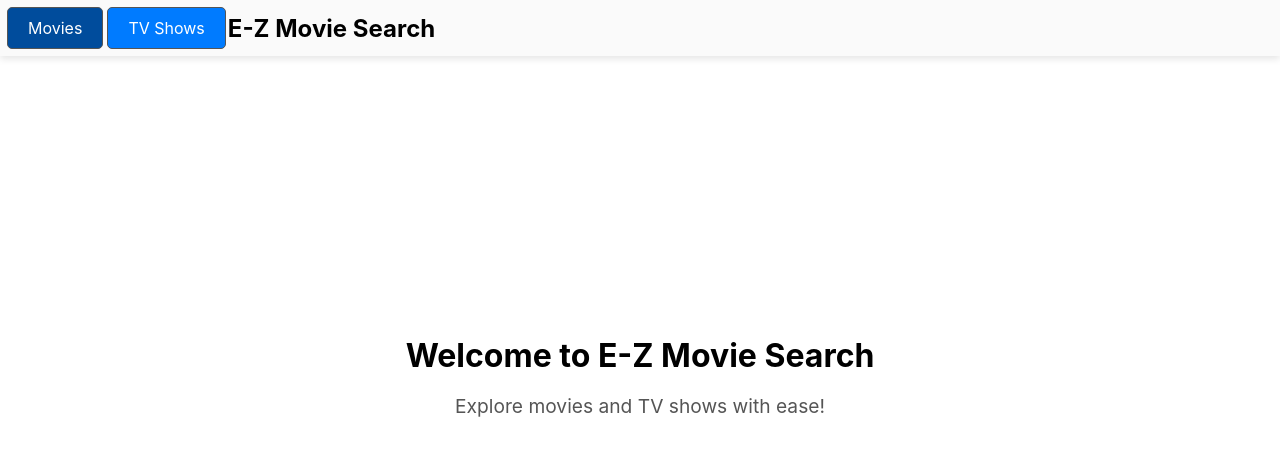
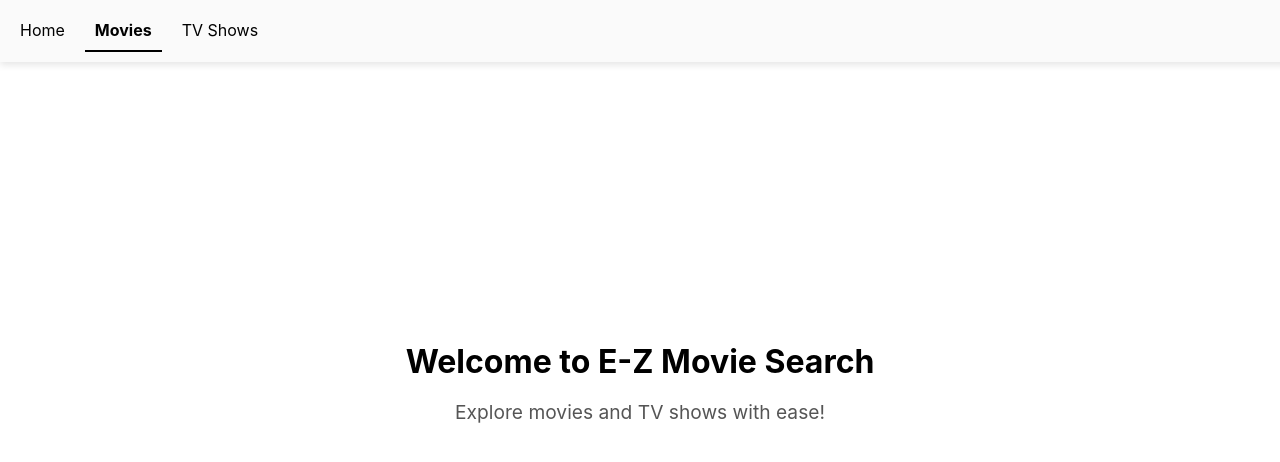
Before and after one commit to Thymester/e-z-movie-search, a React (Create React App) app: page / in a window 1280 px wide. Shown: the top 462 px of the page. Built offline with nearby package versions, Linux system fonts and the light colour scheme.

Commit message:
Add files via upload

```diff
--- a/src/App.css
+++ b/src/App.css
@@ -1,11 +1,31 @@
+body {
+  overflow-x: hidden;
+}
+
 .movie-list-container {
-  max-width: 80%;
+  display: flex;
+  justify-content: center;
+  max-width: 100%;
   margin: 0 auto;
   padding: 20px;
 }
 
-@media only screen and (max-width: 600px) {
+.media-link {
+  color: inherit;
+  text-decoration: none;
+  padding: 10px;
+  margin: 5px;
+  font-size: 1rem;
+}
+
+.media-link.selected {
+  font-weight: bold;
+  border-bottom: 2px solid currentColor;
+}
+
+@media (max-width: 1000px) {
 .movie-list-container {
+  display: grid;
     max-width: 100%;
     margin: 0 auto;
   }
@@ -45,6 +65,7 @@
 
 .navbar {
   display: flex;
+  width: 100%;
   justify-content: flex-start;
   background-color: #fafafa;
   padding: 5px;
@@ -55,49 +76,13 @@
   box-shadow: 0 3px 7px rgba(0, 0, 0, 0.1);
 }
 
-.navbar-button {
-  background-color: #007BFF;
-  color: white;
-  margin: 2px;
-  border: 1px solid #555;
-  text-decoration: none;
-  padding: 10px 20px;
-  font-size: 16px;
-  transition: background-color 0.3s ease-in-out;
-  border-radius: 5px;
-}
-
-.navbar-button:hover {
-  background-color: #004c9c;
-}
-
-.navbar-button.selected {
-  background-color: #004c9c;
-}
-
-.navbarh1 {
-  display: flex;
-  align-items: center;
-  justify-content: flex-start;
-  text-decoration: none;
-  color: #000;
-  font-size: 24px;
-  font-weight: bold;
-}
-
 .navbarh1:hover {
   color: #00f;
 }
 
-.websiteTitle {
-  margin: 5px auto;
-  display: flex;
-  justify-content: center;
-  align-items: center;
-}
-
 .movie-search-input {
   width: calc(100% - 80px);
+  height: 30px;
   padding: 10px;
   margin: 5px auto;
   border: 1px solid #ccc;
@@ -136,12 +121,30 @@
 }
 
 .load-more-button {
-  padding: 10px 20px;
+  position: fixed;
+  bottom: 2%;
+  left: 2%;
+  height: 45px;
+  width: 150px;
+  padding: 10px;
   background-color: #007BFF;
   color: white;
   border: none;
   border-radius: 4px;
   cursor: pointer;
+  display: flex;
+  align-items: center;
+  justify-content: center;
+}
+
+@media (max-width: 1000px) {
+  .load-more-button {
+    width: 120px;
+    height: 40px;
+    font-size: 14px;
+    right: 30px;
+    left: auto;
+  }
 }
 
 .movie-search-button:hover {
--- a/src/App.js
+++ b/src/App.js
@@ -41,20 +41,26 @@ function App() {
     <Router>
       <div className="navbar">
         <Link
+          to="/"
+          className={`media-link ${selectedMediaType === 'home' ? 'selected' : ''}`}
+          onClick={() => handleMediaTypeChange('home')}
+        >
+          Home
+        </Link>
+        <Link
           to="/movies"
-          className={`navbar-button ${selectedMediaType === 'movies' ? 'selected' : ''}`}
+          className={`media-link ${selectedMediaType === 'movies' ? 'selected' : ''}`}
           onClick={() => handleMediaTypeChange('movies')}
         >
           Movies
         </Link>
         <Link
           to="/tvshows"
-          className={`navbar-button ${selectedMediaType === 'tvShows' ? 'selected' : ''}`}
+          className={`media-link ${selectedMediaType === 'tvShows' ? 'selected' : ''}`}
           onClick={() => handleMediaTypeChange('tvShows')}
         >
           TV Shows
         </Link>
-        <Link to="/" className="navbarh1">E-Z Movie Search</Link>
       </div>
       <div>
         <div className="content">
--- a/src/components/MovieSearch.js
+++ b/src/components/MovieSearch.js
@@ -1,4 +1,4 @@
-import React, { useState, useEffect, useCallback  } from 'react';
+import React, { useState, useEffect, useCallback } from 'react';
 import axios from 'axios';
 import '../App.css';
 
@@ -15,7 +15,7 @@ const MovieSearch = () => {
   const [selectedCategory, setSelectedCategory] = useState('all');
   const [isModalOpen, setIsModalOpen] = useState(false);
   const [selectedMovie, setSelectedMovie] = useState(null);
-  const [setSelectedButtonLabel] = useState('all');
+  const [selectedButtonLabel, setSelectedButtonLabel] = useState('all'); // Renamed this state variable
 
   const fetchMovies = useCallback(async () => {
     try {
@@ -101,7 +101,7 @@ const MovieSearch = () => {
   const handleCategoryChange = (category) => {
     setSelectedCategory(category);
     setPage(1);
-    setSelectedButtonLabel(category);
+    setSelectedButtonLabel(category); // This should now work correctly
   };
 
   const loadMore = () => {
@@ -133,7 +133,6 @@ const MovieSearch = () => {
 
   return (
     <div className="movie-list-container">
-      <h2>Movies</h2>
       <input
         type="text"
         placeholder="Search for a movie..."
--- a/src/components/TVShowSearch.js
+++ b/src/components/TVShowSearch.js
@@ -15,7 +15,7 @@ const TVShowSearch = () => {
   const [selectedCategory, setSelectedCategory] = useState('all');
   const [isModalOpen, setIsModalOpen] = useState(false);
   const [selectedShow, setSelectedShow] = useState(null);
-  const [setSelectedButtonLabel] = useState('all');
+  const [selectedButtonLabel, setSelectedButtonLabel] = useState('all'); // Corrected
 
   const fetchTVShows = useCallback(async () => {
     try {
@@ -88,7 +88,7 @@ const TVShowSearch = () => {
   const handleCategoryChange = (category) => {
     setSelectedCategory(category);
     setPage(1);
-    setSelectedButtonLabel(category);
+    setSelectedButtonLabel(category); // Correct usage
   };
 
   const loadMore = () => {
@@ -130,7 +130,6 @@ const TVShowSearch = () => {
 
   return (
     <div className="movie-list-container">
-      <h2>TV Shows</h2>
       <input
         type="text"
         placeholder="Search for a TV show..."
```
Lines whose indentation alone changed are shown as unchanged.
